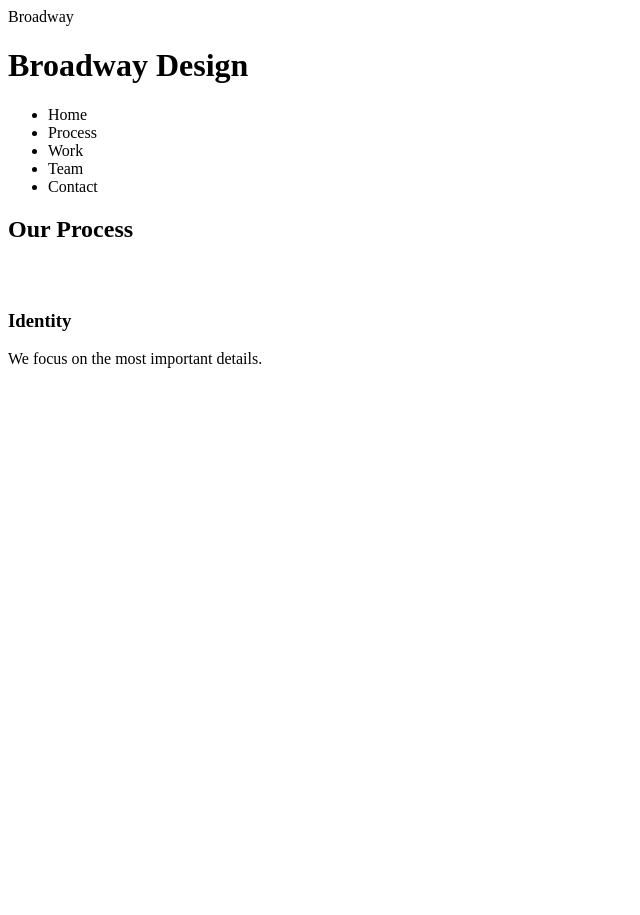
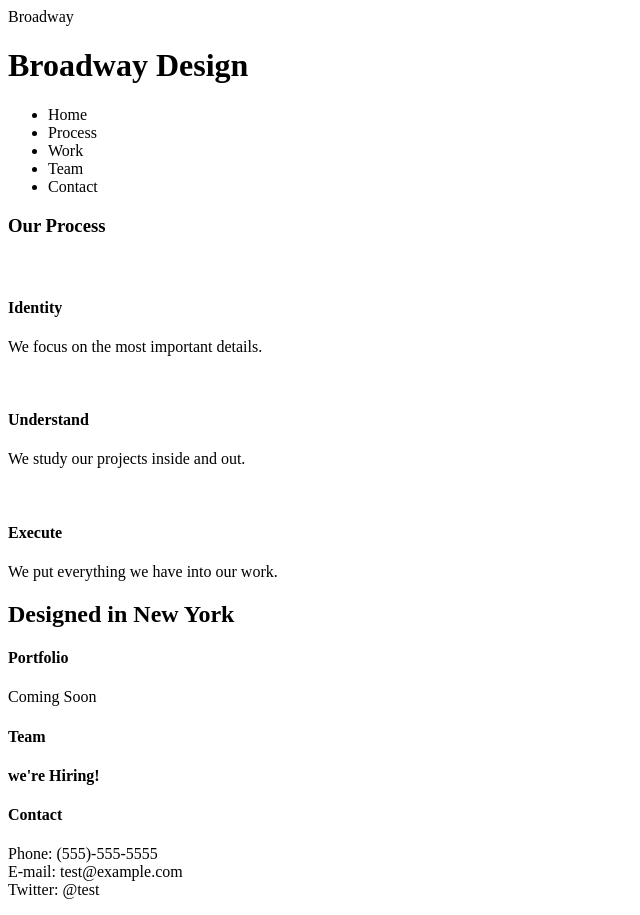
Before and after one commit to kgh4life/broadway, a plain HTML site: page index.html in a window 1280 px wide. Shown: the whole page, without its empty margins (0-640 px from the left). Before the commit the page ends 800 px from the top, so only its background shows below. Drawn offline with Linux system fonts and the light colour scheme.

Commit message:
added final html code

```diff
--- a/index.html
+++ b/index.html
@@ -19,10 +19,26 @@
      </header>
    </div>
    <div>
-      <h2>Our Process<h2>
+      <h3>Our Process<h3>
       <img src=""/>
-      <h3>Identity</h3>
-      <p class="praragraph">We focus on the most important details.</p>
-  </div>
+      <h4>Identity</h4>
+      <p>We focus on the most important details.</p>
+      <img src=""/>
+      <h4>Understand</h4>
+      <p>We study our projects inside and out.</p>
+       <img src=""/>
+       <h4>Execute</h4>
+       <p>We put everything we have into our work.</p>
+   </div>
+   <div>
+    <h2>Designed in New York<h2>
+    <h4>Portfolio</h4>
+     <p>Coming Soon</p>
+     <h4>Team<h4>
+      <p>we're Hiring!</h4>
+      <h4>Contact</h4>
+      <p>Phone: (555)-555-5555<br/> E-mail: test@example.com <br/>Twitter: @test
+
+   </div>
 </body>
 </html>
```
